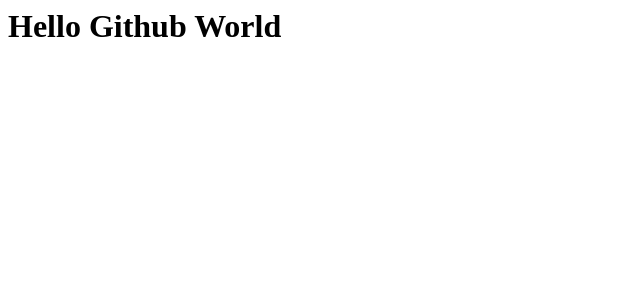
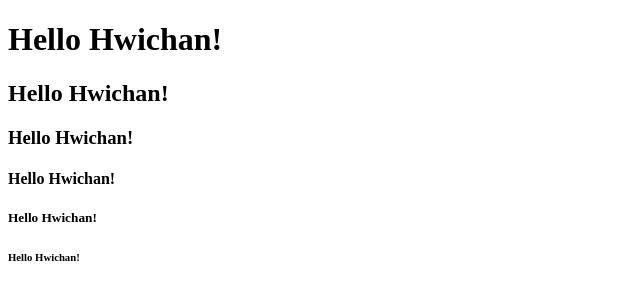
Before and after one commit to JHC1231/first, a plain HTML site: page index.html in a window 1280 px wide. Shown: the whole page, without its empty margins (0-640 px from the left). Drawn offline with Linux system fonts and the light colour scheme.

Commit message:
(수정)index.html 내용 수정

```diff
--- a/index.html
+++ b/index.html
@@ -1 +1,16 @@
-<h1>Hello Github World</h1>
+<!DOCTYPE html>
+<html lang="en">
+<head>
+    <meta charset="UTF-8">
+    <meta name="viewport" content="width=device-width, initial-scale=1.0">
+    <title>Document</title>
+</head>
+<body>
+    <h1>Hello Hwichan!</h1>
+    <h2>Hello Hwichan!</h2>
+    <h3>Hello Hwichan!</h3>
+    <h4>Hello Hwichan!</h4>
+    <h5>Hello Hwichan!</h5>
+    <h6>Hello Hwichan!</h6>
+</body>
+</html>
```
